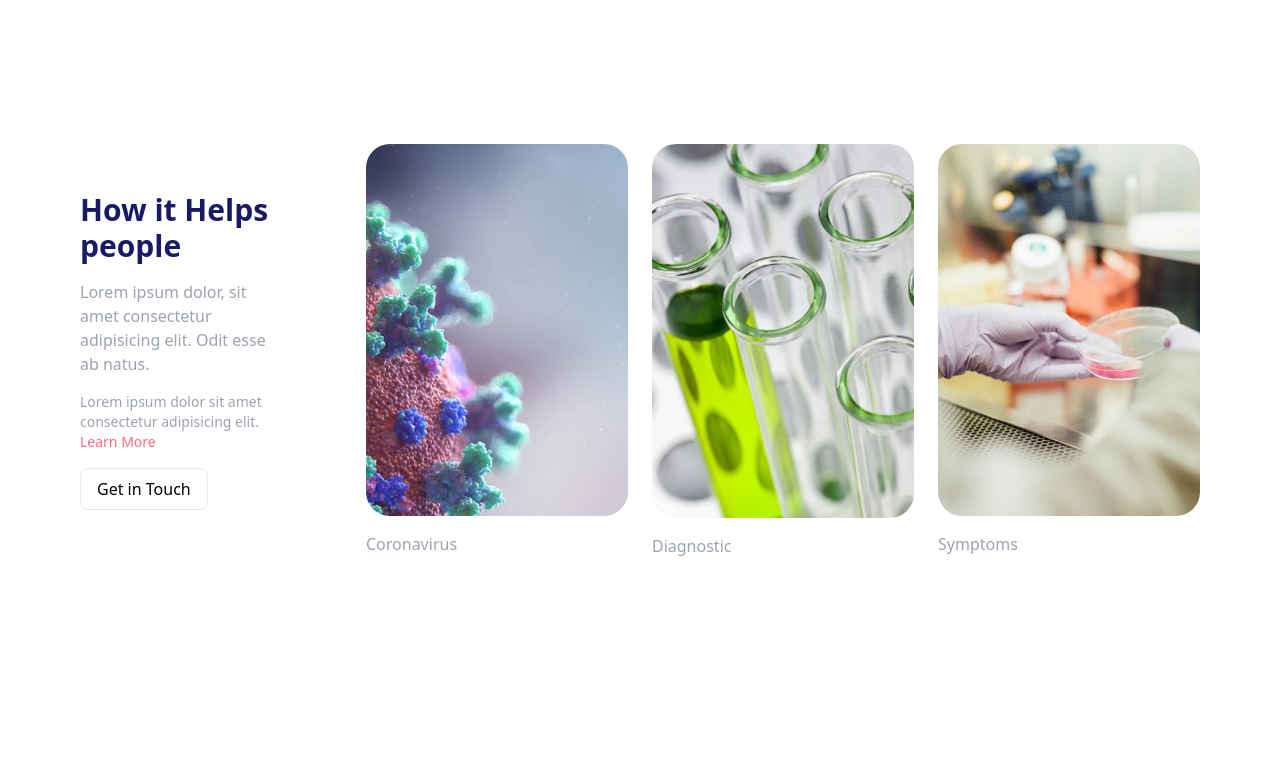
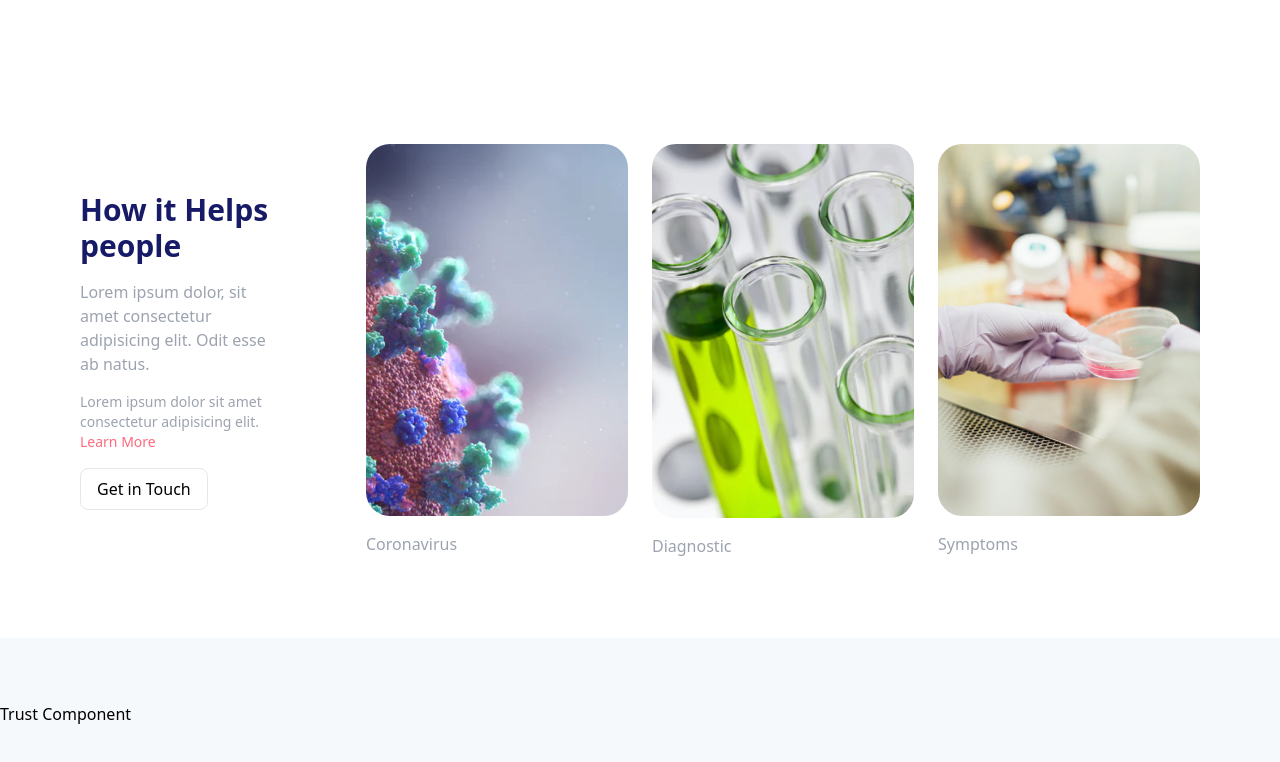
Before and after one commit to wacho91/Assistant-Emergency, a React (Vite) app: page / in a window 1280 px wide. Shown: the part 1210-1972 px from the top of the page. Before the commit the page ends 1824 px from the top, so only its background shows below. Built offline with nearby package versions, Linux system fonts and the light colour scheme.

Commit message:
Trust Component

```diff
--- a/src/App.jsx
+++ b/src/App.jsx
@@ -1,6 +1,7 @@
 import Hero from "./Components/Hero/Hero"
 import HowItHelps from "./Components/HowItHelps/HowItHelps"
 import Navbar from "./Components/Navbar/Navbar"
+import Trust from "./Components/Trust/Trust"
 import Uses from "./Components/Uses/Uses"
 
 
@@ -12,6 +13,7 @@ function App() {
       <Hero />
       <HowItHelps />
       <Uses />
+      <Trust />
     </main>
   )
 }
--- /dev/null
+++ b/src/Components/Trust/Trust.jsx
@@ -0,0 +1,13 @@
+
+import Icon1 from "../../assets/icon1.png"
+import Icon2 from "../../assets/icon2.png"
+
+const Trust = () => {
+  return (
+    <section className="bg-brandWhite py-16 mt-20">
+        Trust Component
+    </section>
+  )
+}
+
+export default Trust
```
